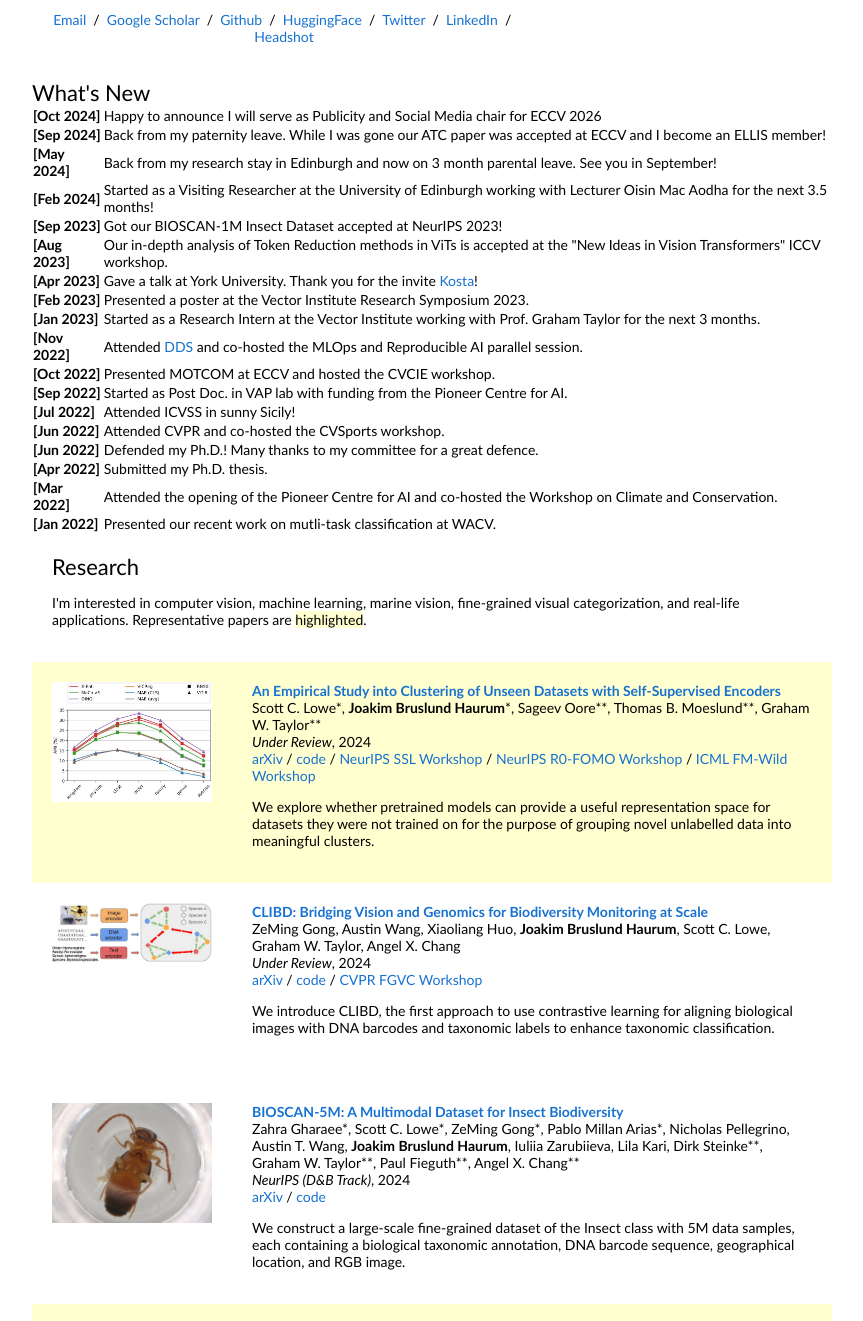
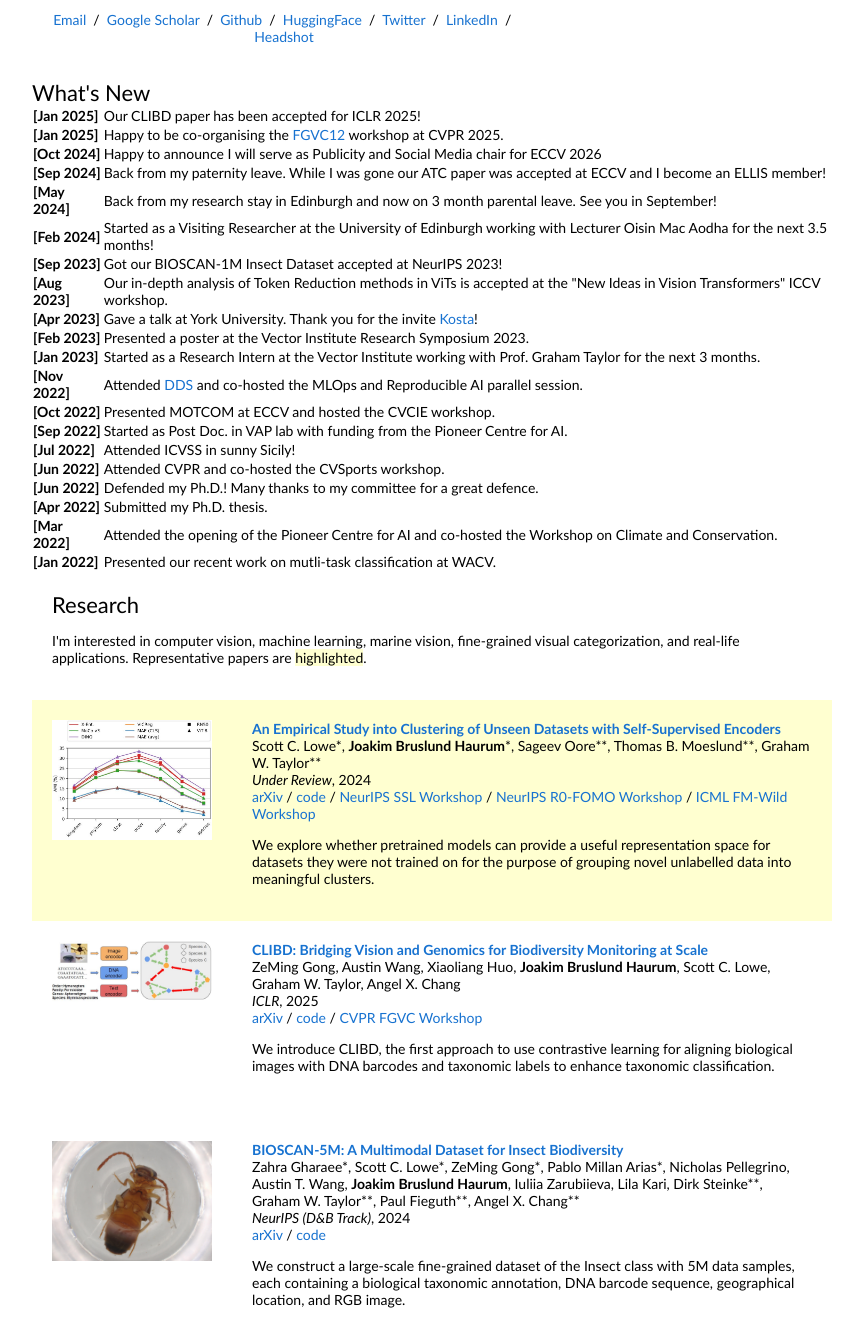
Before and after one commit to JoakimHaurum/JoakimHaurum.github.io, a plain HTML site: page index.html in a window 1280 px wide. Shown: the part 350-1671 px from the top of the page, without its empty margins (208-1071 px from the left). Drawn offline with Linux system fonts and the light colour scheme.

Commit message:
Update 250123

```diff
--- a/index.html
+++ b/index.html
@@ -46,10 +46,18 @@
         <table style="width:100%;border:0px;border-spacing:0px;border-collapse:separate;margin-right:auto;margin-left:auto;"><tbody>
           <heading>What's New</heading>
           <br>
-            <tr>
-              <td><strong>[Oct 2024]</strong></td>
-              <td>Happy to announce I will serve as Publicity and Social Media chair for ECCV 2026</td>
-            </tr>
+          <tr>
+            <td><strong>[Jan 2025]</strong></td>
+            <td>Our CLIBD paper has been accepted for ICLR 2025!</td>
+          </tr>
+          <tr>
+            <td><strong>[Jan 2025]</strong></td>
+            <td>Happy to be co-organising the <a href="https://sites.google.com/view/fgvc12">FGVC12</a> workshop at CVPR 2025.</td>
+          </tr>
+          <tr>
+            <td><strong>[Oct 2024]</strong></td>
+            <td>Happy to announce I will serve as Publicity and Social Media chair for ECCV 2026</td>
+          </tr>
             <tr>
               <td><strong>[Sep 2024]</strong></td>
               <td>Back from my paternity leave. While I was gone our ATC paper was accepted at ECCV and I become an ELLIS member!</td>
@@ -187,7 +195,7 @@
               Graham W. Taylor,
               Angel X. Chang
               <br>
-              <em>Under Review</em>, 2024
+              <em>ICLR</em>, 2025
               <br>
               <a href="https://arxiv.org/abs/2405.17537">arXiv</a>
               /
```
